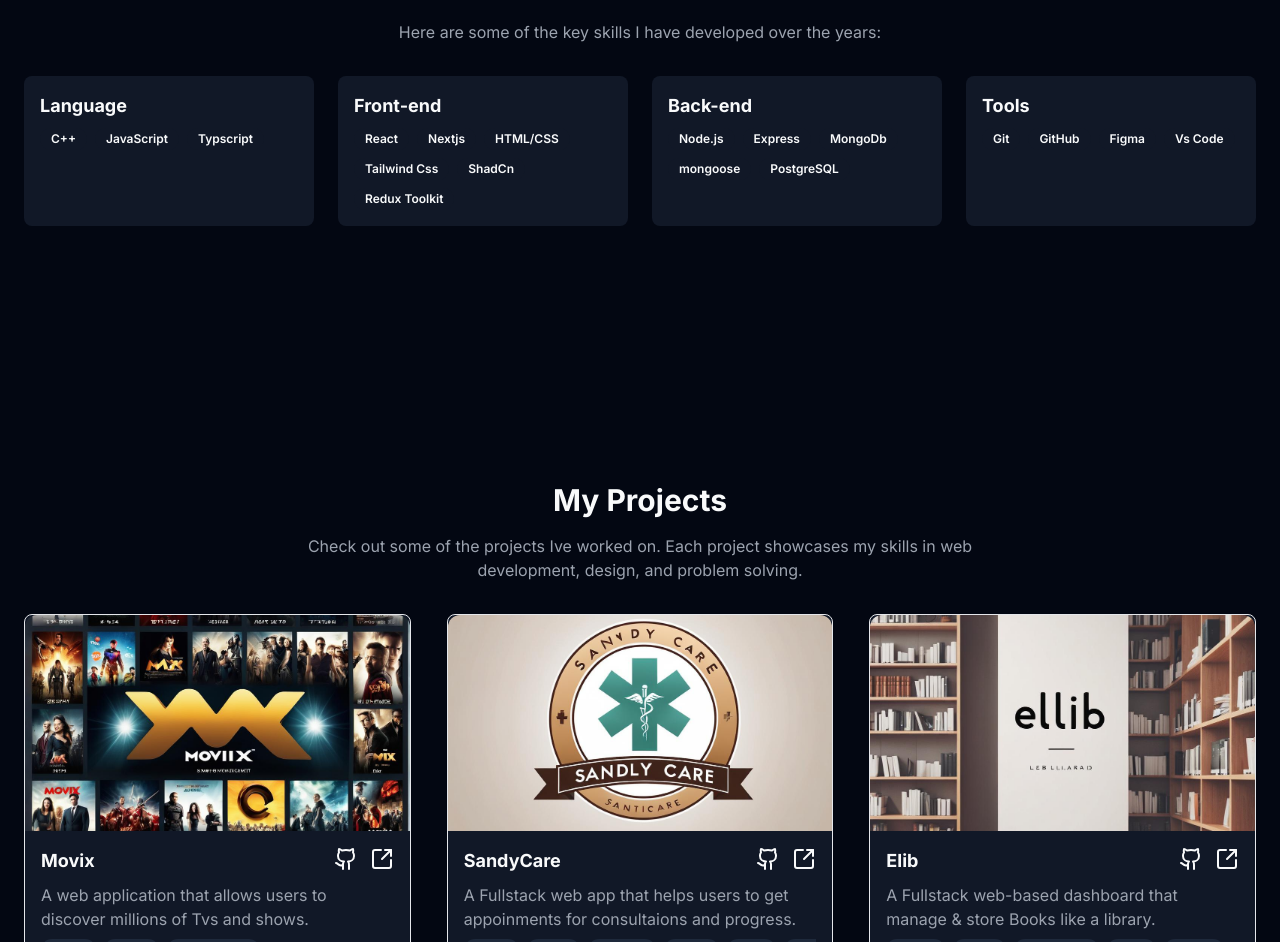
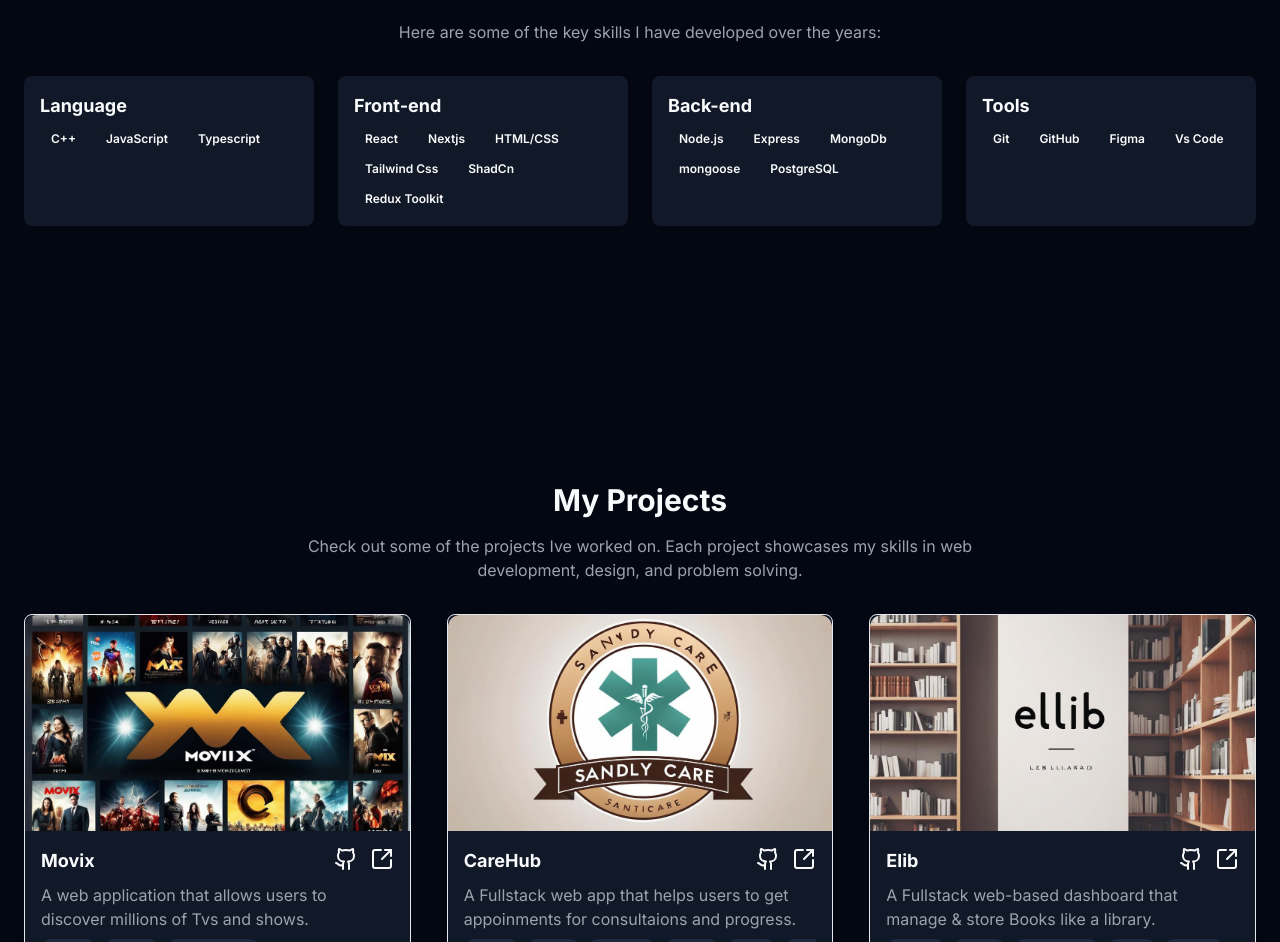
Before and after one commit to Sandeshjadhav22/sandesh, a Next.js app: page / in a window 1280 px wide. Shown: the part 1450-2392 px from the top of the page. Built offline with nearby package versions, Linux system fonts and the light colour scheme.

Commit message:
typo fix

```diff
--- a/src/components/component/Projects.tsx
+++ b/src/components/component/Projects.tsx
@@ -18,7 +18,7 @@
   },
   {
     id: 2,
-    name: "SandyCare",
+    name: "CareHub",
     description:
       "A Fullstack web app that helps users to get appoinments for consultaions and progress.",
     githubLink: "https://github.com/Sandeshjadhav22/Hospital-management",
--- a/src/components/component/Skills.tsx
+++ b/src/components/component/Skills.tsx
@@ -16,7 +16,7 @@
                 <div className="flex flex-wrap gap-2">
                   <Badge>C++</Badge>
                   <Badge>JavaScript</Badge>
-                  <Badge>Typscript</Badge>
+                  <Badge>Typescript</Badge>
                 </div>
               </div>
               <div className="bg-gray-900 p-4 rounded-lg space-y-2">
```
